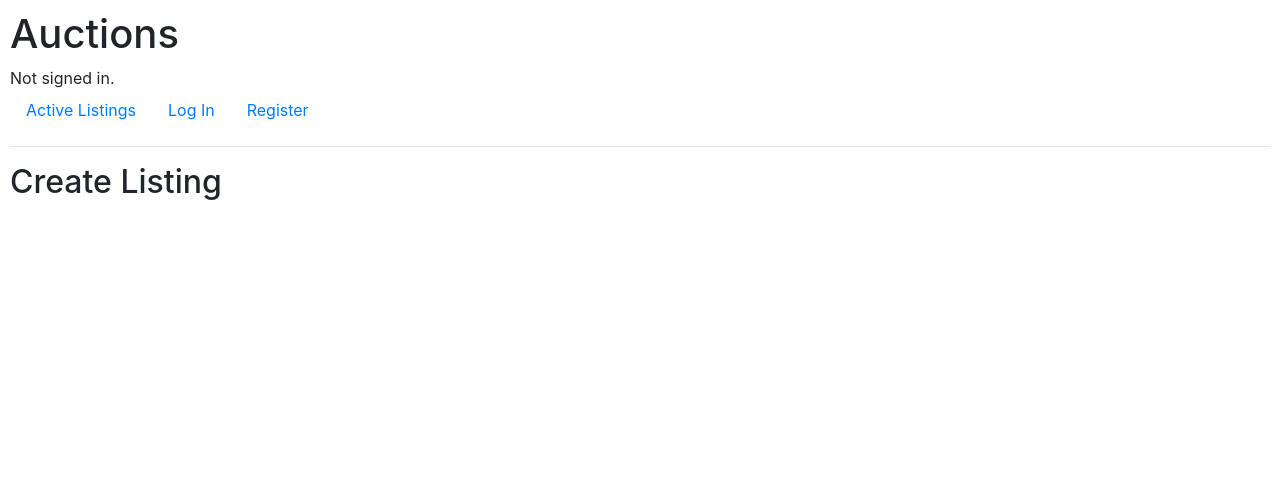
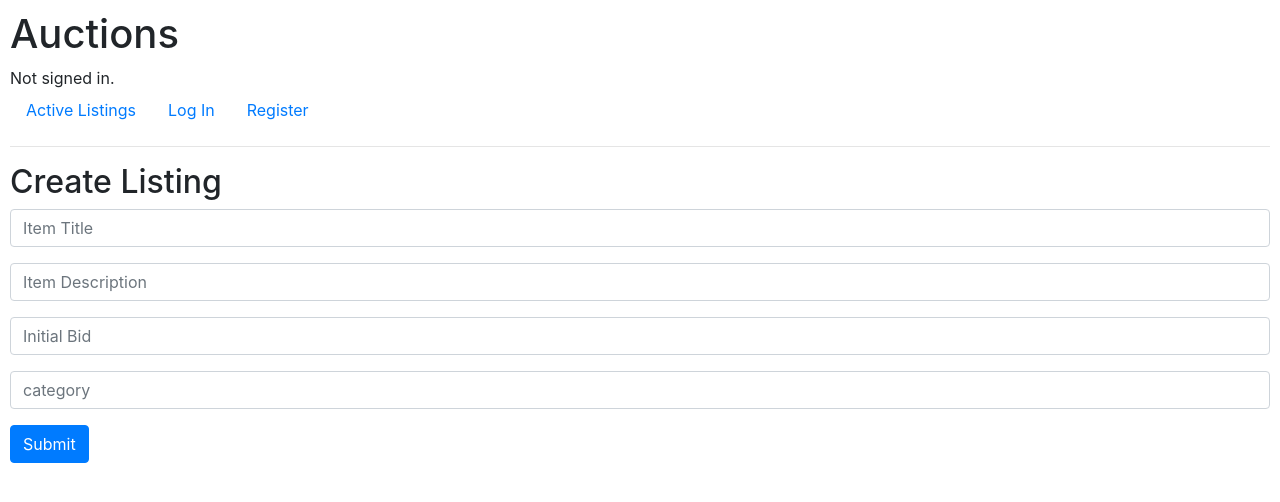
Before and after one commit to ghost0seeker/cs50web, a Django app: template auctions/templates/auctions/create_listing.html in a window 1280 px wide. Shown: the top 502 px of the page. Run offline with Django 3.2, Linux system fonts and the light colour scheme; the template is opened without the code that fills it, so the values that code supplies are empty; parts of the project's set-up code (start-up, migrations or seed data) failed here and were passed over; some libraries are stand-ins or nearby versions.

Commit message:
Implemented create listing form and template

```diff
--- a/auctions/models.py
+++ b/auctions/models.py
@@ -9,7 +9,7 @@ class AuctionItem(models.Model):
     title = models.CharField(max_length=64)
     desc = models.TextField()
     image = models.URLField(blank=True, null=True)
-    initial_price = models.DecimalField(max_digits=10, decimal_places=2)
+    initial_bid = models.DecimalField(max_digits=10, decimal_places=2)
     created_date = models.DateField(auto_now_add=True)
     category = models.CharField(max_length=32)
     state = models.CharField(max_length=32)
--- a/auctions/templates/auctions/create_listing.html
+++ b/auctions/templates/auctions/create_listing.html
@@ -8,6 +8,20 @@
     {% endif %}
 
     <form action="{% url 'create_listing' %}" method="post">
-
+        {% csrf_token %}
+        <div class="form-group">
+            <input class="form-control" type="text" name="title" placeholder="Item Title">
+        </div>
+        <div class="form-group">
+            <input class="form-control" type="text" name="description" placeholder="Item Description">
+        </div>
+        <div class="form-group">
+            <input class="form-control" type="text" name="initial_bid" placeholder="Initial Bid">
+        </div>
+        <div class="form-group">
+            <input class="form-control" type="text" name="category" placeholder="category">
+        </div>
+        <input class="btn btn-primary" type="submit" value="Submit">
+    </form>
     </form>
 {% endblock %}
--- a/auctions/views.py
+++ b/auctions/views.py
@@ -5,6 +5,12 @@ from django.shortcuts import render
 from django.urls import reverse
 
 from .models import User, AuctionItem, Bid, Comment
+
+class NewItemForm(forms.Form):
+    title = forms.CharField()
+    description = form.TextField()
+    initial_bid = form.DecimalField(max_digits=10, decimal_places=2)
+    category = form.CharField()
 
 
 def index(request):
--- a/commerce/settings.py
+++ b/commerce/settings.py
@@ -81,6 +81,8 @@ DATABASES = {
     }
 }
 
+DEFAULT_AUTO_FIELD = 'django.db.models.BigAutoField'
+
 AUTH_USER_MODEL = 'auctions.User'
 
 # Password validation
```
Also changed, not shown: auctions/migrations/0003_rename_initial_price_auctionitem_initial_bid.py (added), auctions/migrations/0004_alter_auctionitem_id_alter_bid_id_alter_comment_id_and_more.py (added), db.sqlite3.
